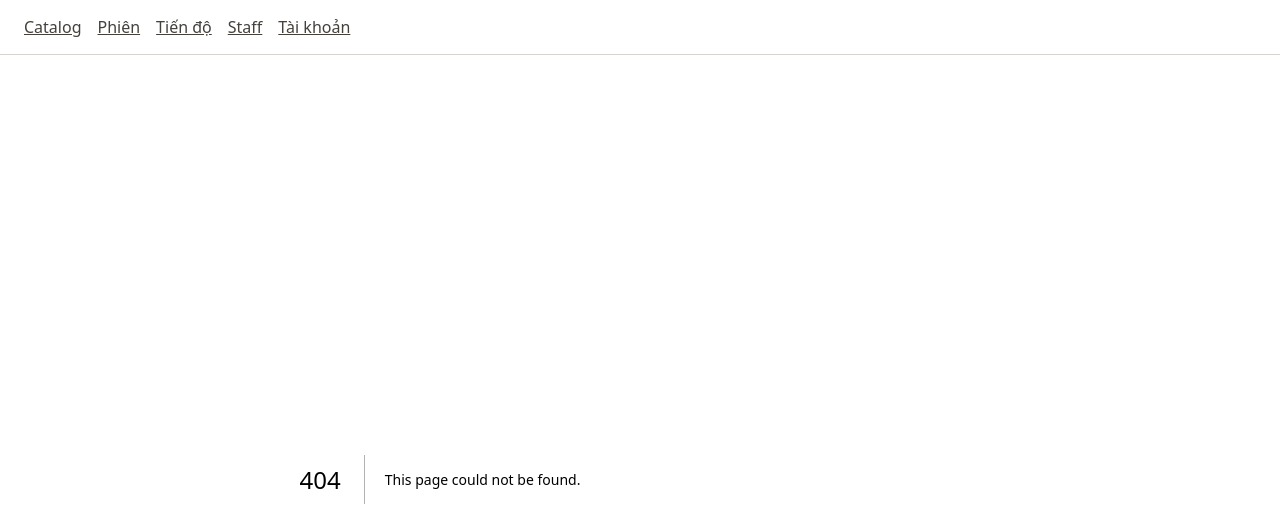
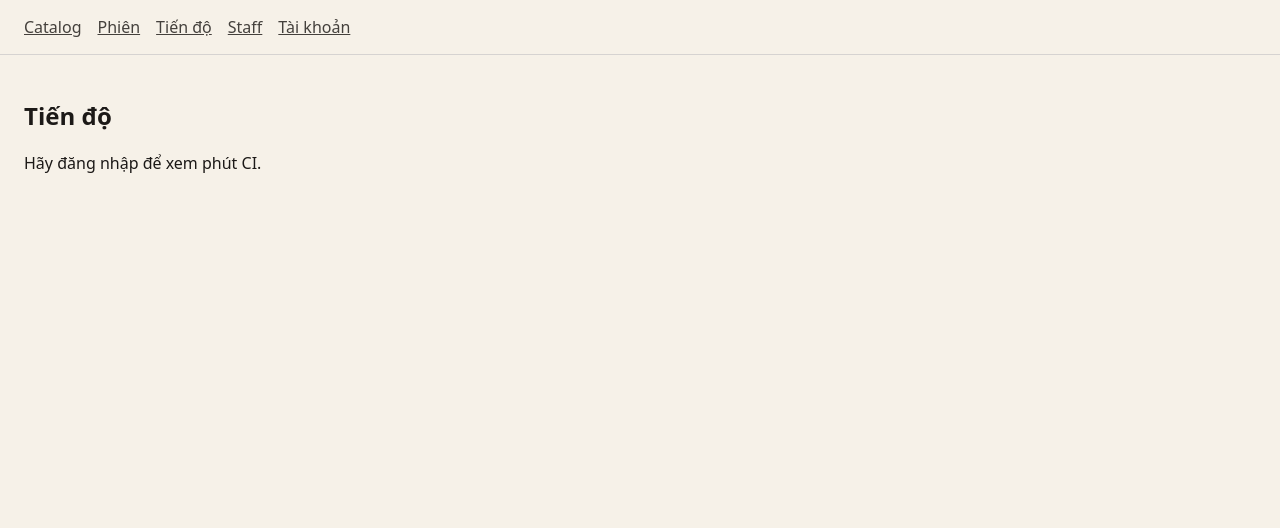
Before and after one commit to quyendolearndata/JPLearn, a Next.js app in the folder apps/web/: page /progress in a window 1280 px wide. Before the commit this address had no page. Shown: the top 528 px of the page. Built offline with nearby package versions, Linux system fonts and the light colour scheme.

Commit message:
feat(web): show CI minutes and current level only (FR-PRG-001, FR-PRG-003)
Render minutes_comprehensible and current_ci_level from GET /progress. Do not show textbook scores.

```diff
--- /dev/null
+++ b/apps/web/src/app/progress/page.tsx
@@ -0,0 +1,31 @@
+"use client";
+
+import { useEffect, useState } from "react";
+import type { LearnerProgress } from "@jplearn/domain";
+import { api } from "../../lib/api";
+import { getToken } from "../../lib/auth-storage";
+
+export default function ProgressPage() {
+  const [progress, setProgress] = useState<LearnerProgress | null>(null);
+
+  useEffect(() => {
+    const token = getToken();
+    if (!token) return;
+    void api("/progress", { token })
+      .then((res) => res.json())
+      .then((body: LearnerProgress) => setProgress(body));
+  }, []);
+
+  return (
+    <section>
+      <h1>Tiến độ</h1>
+      {progress ? (
+        <p>
+          {progress.minutes_comprehensible} phút · cấp {progress.current_ci_level}
+        </p>
+      ) : (
+        <p>Hãy đăng nhập để xem phút CI.</p>
+      )}
+    </section>
+  );
+}
```
